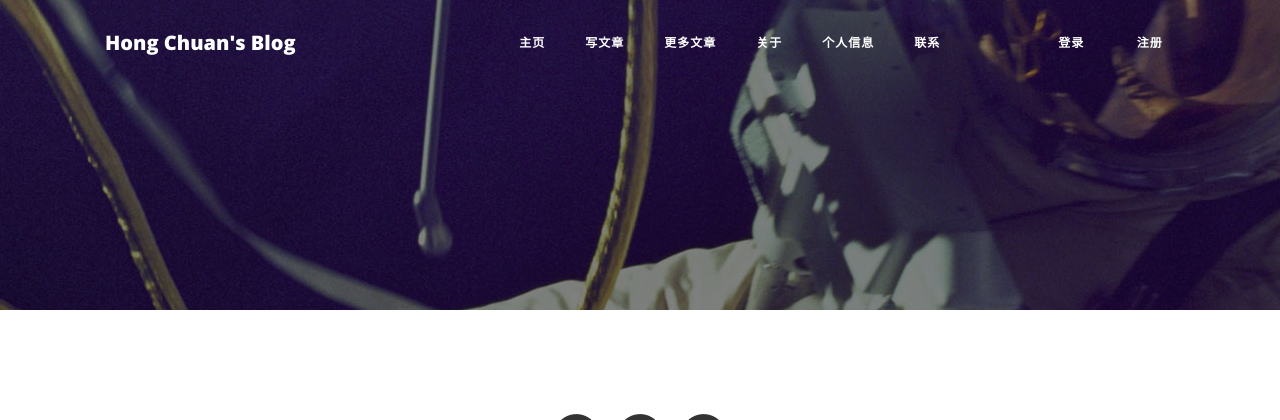
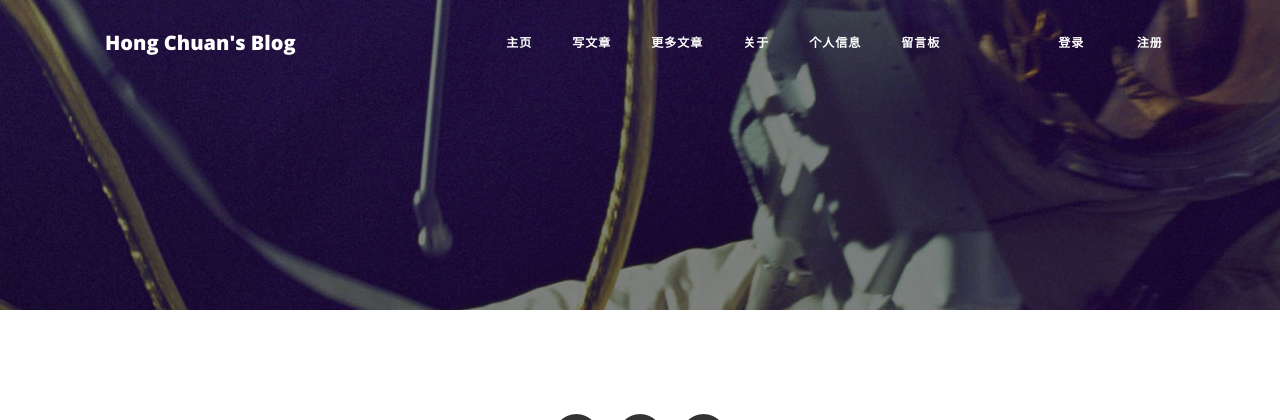
Before and after one commit to redtecher/myblog, a Flask app: page /post/article in a window 1280 px wide. Shown: the top 420 px of the page. Run offline with Flask 2, Linux system fonts and the light colour scheme; data that the repository does not hold is empty; some libraries are stand-ins or nearby versions.

Commit message:
repair the navbar

```diff
--- a/webapp/templates/base.html
+++ b/webapp/templates/base.html
@@ -73,7 +73,7 @@
                     <a class="nav-link page-scroll" href="{% if current_user.username %}  /userinfo/{{current_user.username}} {% else %} {{url_for('auth.login')}} {% endif%}">个人信息</a>
                 </li>
                 <li class="nav-item">
-                    <a class="nav-link page-scroll" href="">联系</a>
+                    <a class="nav-link page-scroll" href="{{url_for('main.messageboard')}}">留言板</a>
                 </li>
 
 
```
